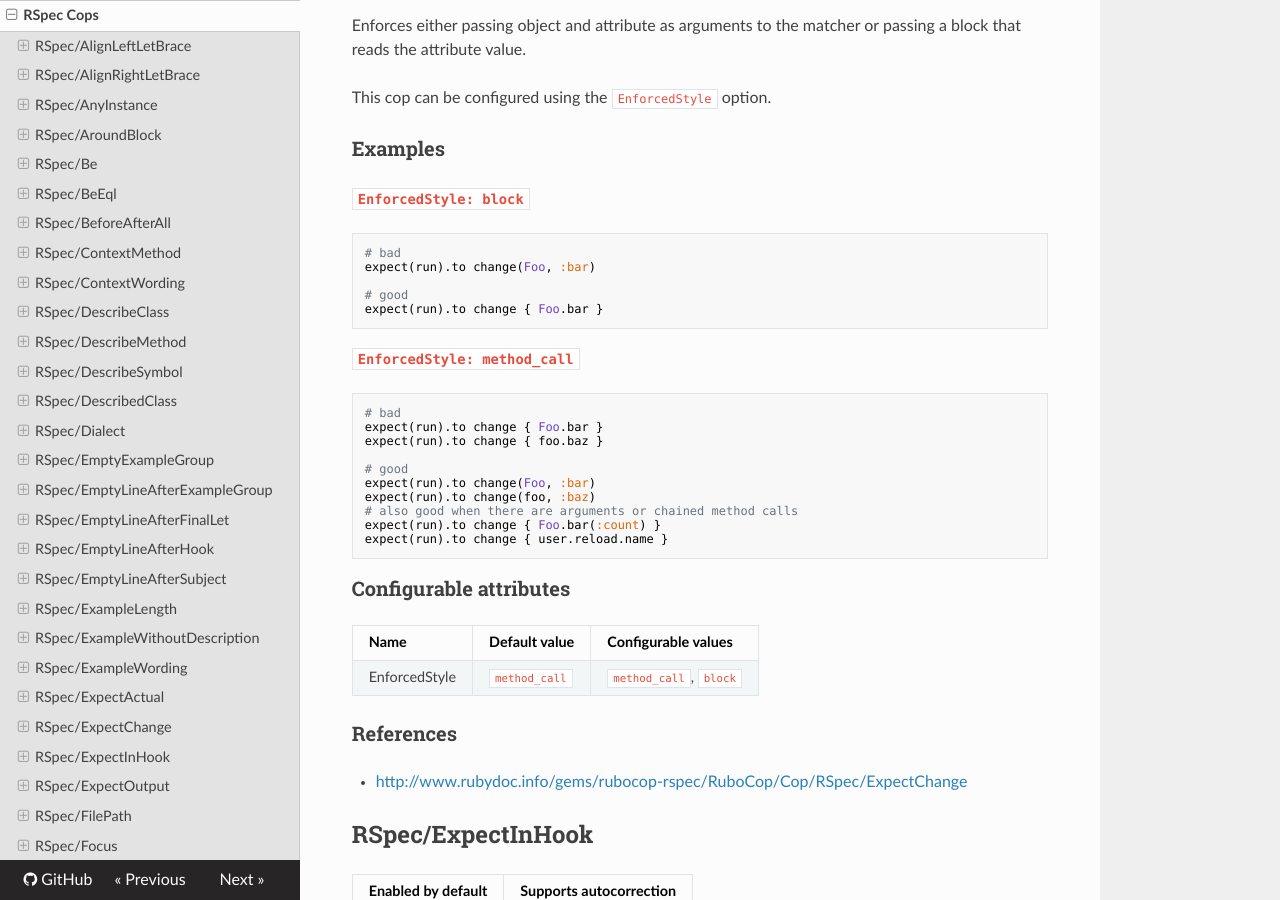
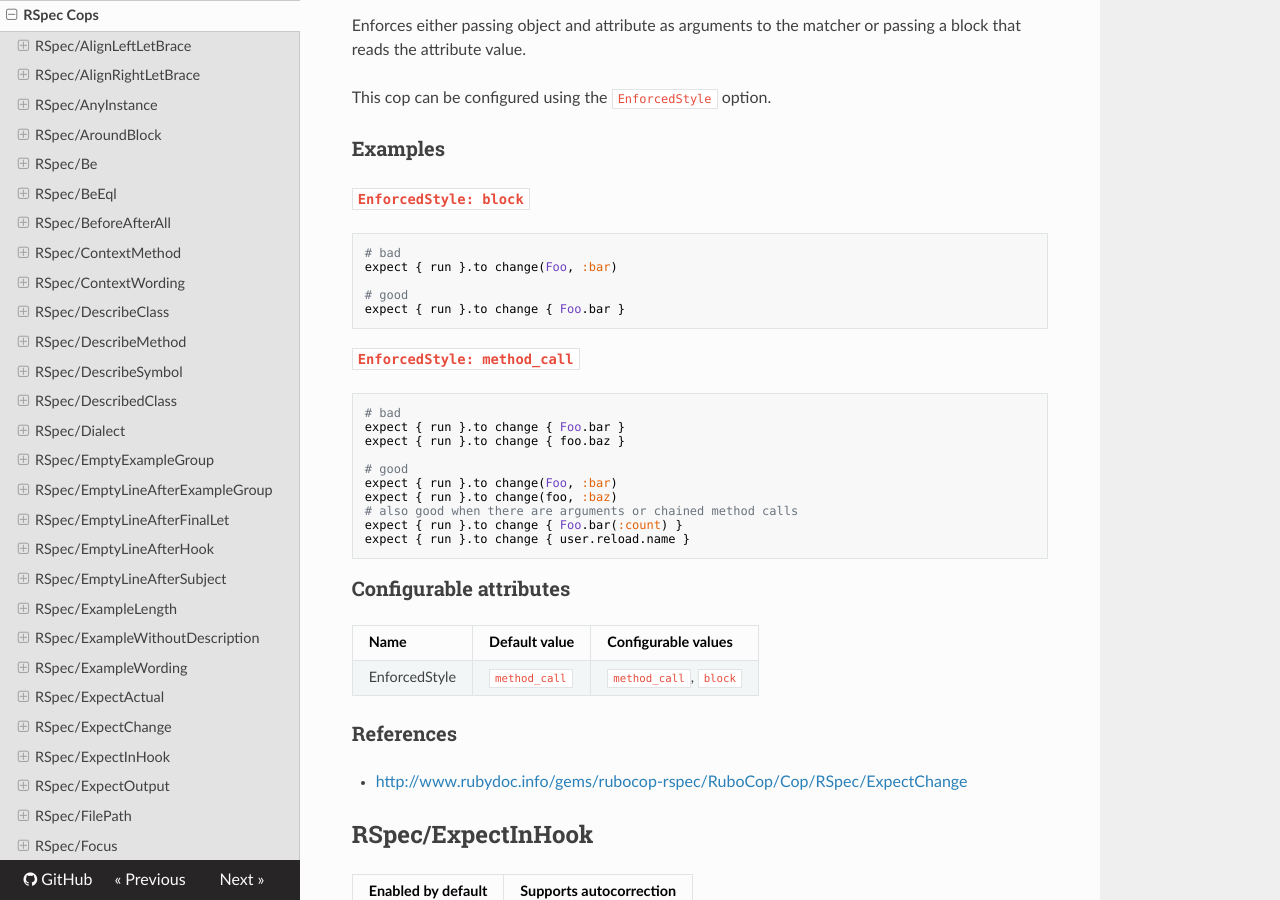
Before and after one commit to rubocop/rubocop-rspec, an MkDocs documentation site: the page built from manual/cops_rspec.md, in a window 1280 px wide and 900 px high, scrolled down 18117 px. Built offline with MkDocs 1.6.1, drawn with Linux system fonts in a browser that asks for light colours; nearby versions of some CDN libraries; old or Windows-style settings are respelled for this version of MkDocs.

Commit message:
Fix syntax errors in RSpec/ExpectChange docs/specs
`expect(run)` is not a valid target for `change` matcher unless one uses
the obscure implicit block expectation

    subject(:run) { -> { do_something } }

Fixes #814

````diff
--- a/manual/cops_rspec.md
+++ b/manual/cops_rspec.md
@@ -938,24 +938,24 @@ This cop can be configured using the `EnforcedStyle` option.
 
 ```ruby
 # bad
-expect(run).to change(Foo, :bar)
-
-# good
-expect(run).to change { Foo.bar }
+expect { run }.to change(Foo, :bar)
+
+# good
+expect { run }.to change { Foo.bar }
 ```
 #### `EnforcedStyle: method_call`
 
 ```ruby
 # bad
-expect(run).to change { Foo.bar }
-expect(run).to change { foo.baz }
-
-# good
-expect(run).to change(Foo, :bar)
-expect(run).to change(foo, :baz)
+expect { run }.to change { Foo.bar }
+expect { run }.to change { foo.baz }
+
+# good
+expect { run }.to change(Foo, :bar)
+expect { run }.to change(foo, :baz)
 # also good when there are arguments or chained method calls
-expect(run).to change { Foo.bar(:count) }
-expect(run).to change { user.reload.name }
+expect { run }.to change { Foo.bar(:count) }
+expect { run }.to change { user.reload.name }
 ```
 
 ### Configurable attributes
````
Also changed, not shown: 2 other files.
